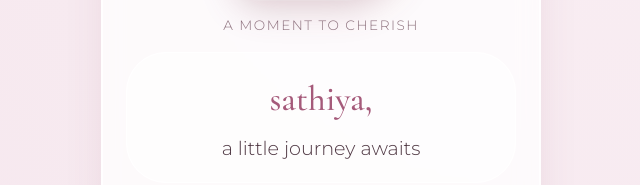
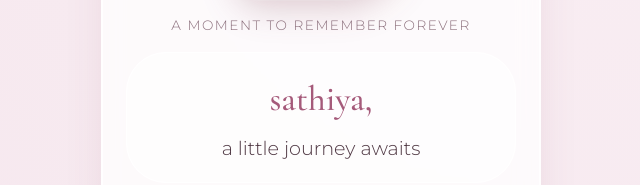
Before and after one commit to manikandaprabu1162/test-pro, a plain HTML site: page index.html in a window 1280 px wide. Shown: the part 399-584 px from the top of the page, 319-959 px from the left. Drawn offline with nearby package versions, Linux system fonts and the light colour scheme.

Commit message:
text added

```diff
--- a/index.html
+++ b/index.html
@@ -183,7 +183,7 @@
     <div class="gif-frame">
       <img src="images/shy.gif" alt="Sathiya and you">
     </div>
-    <div class="gif-caption">a moment to cherish</div>
+    <div class="gif-caption">A moment to remember forever</div>
 
     <!-- main message — simple and warm -->
     <div class="greeting">
```
